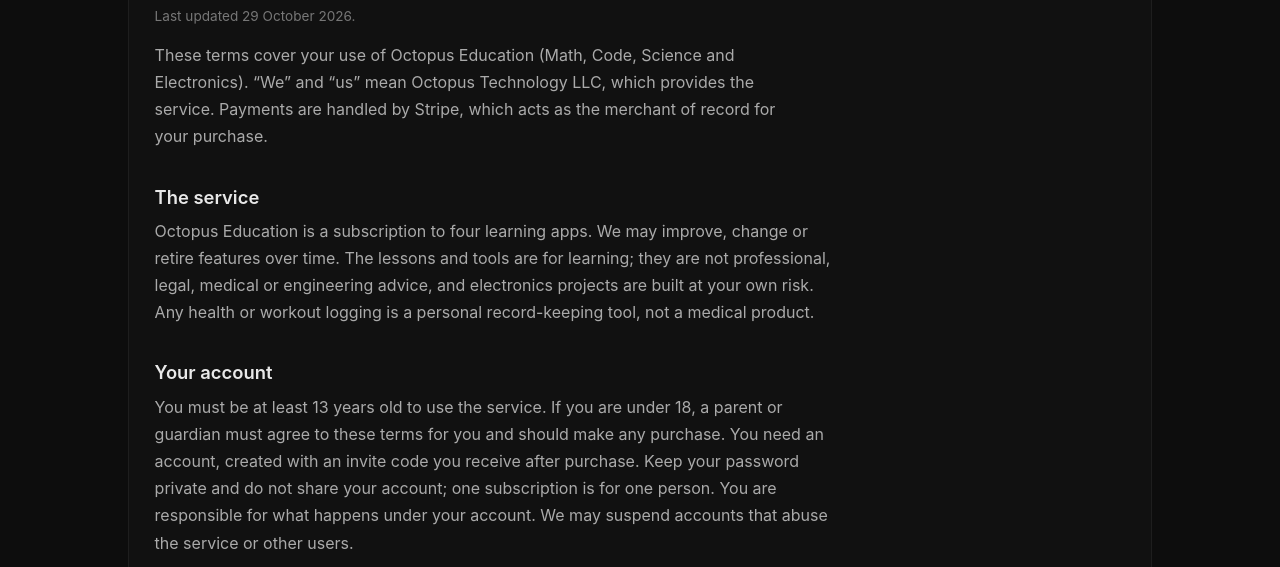
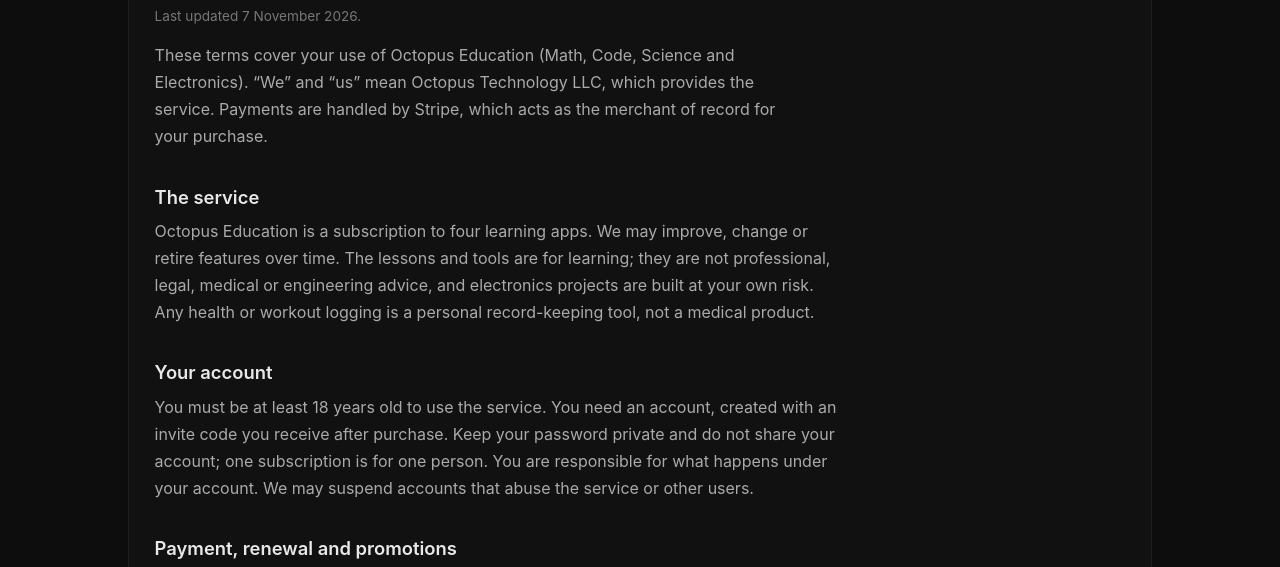
Before and after one commit to Octopus-Security/octopus-tech-site, a website: page public/terms.html in a window 1280 px wide. Shown: the part 181-748 px from the top of the page. Drawn offline with Linux system fonts and the light colour scheme.

Commit message:
Terms and privacy: minimum age 18, no parent or guardian path
Co-Authored-By: Claude Opus 5.5 <noreply@anthropic.com>

```diff
--- a/public/terms.html
+++ b/public/terms.html
@@ -52,13 +52,13 @@
         <div class="content-container legal">
             <div class="page-intro">
                 <h1>Terms of Service</h1>
-                <p class="legal-meta">Last updated 29 October 2026.</p>
+                <p class="legal-meta">Last updated 7 November 2026.</p>
                 <p>These terms cover your use of Octopus Education (Math, Code, Science and Electronics). &ldquo;We&rdquo; and &ldquo;us&rdquo; mean Octopus Technology LLC, which provides the service. Payments are handled by Stripe, which acts as the merchant of record for your purchase.</p>
             </div>
             <h2>The service</h2>
             <p>Octopus Education is a subscription to four learning apps. We may improve, change or retire features over time. The lessons and tools are for learning; they are not professional, legal, medical or engineering advice, and electronics projects are built at your own risk. Any health or workout logging is a personal record-keeping tool, not a medical product.</p>
             <h2>Your account</h2>
-            <p>You must be at least 13 years old to use the service. If you are under 18, a parent or guardian must agree to these terms for you and should make any purchase. You need an account, created with an invite code you receive after purchase. Keep your password private and do not share your account; one subscription is for one person. You are responsible for what happens under your account. We may suspend accounts that abuse the service or other users.</p>
+            <p>You must be at least 18 years old to use the service. You need an account, created with an invite code you receive after purchase. Keep your password private and do not share your account; one subscription is for one person. You are responsible for what happens under your account. We may suspend accounts that abuse the service or other users.</p>
             <h2>Payment, renewal and promotions</h2>
             <p>Octopus Education costs $11 per month or $89 per year (USD, plus any sales tax, which Stripe calculates and collects as merchant of record). Payments are processed by Stripe. <strong>Your subscription renews automatically</strong> at the end of each period, at the then-current price for the plan you chose, and the payment method you gave is charged, until you cancel. Cancel before the renewal date to avoid the next charge.</p>
             <p>Promotions: we may offer promo codes, for example a code that reduces the first payment so a first month costs $5. A promo applies only to the payment(s) described when it is offered; after that, the regular price applies and renews automatically.</p>
```
Also changed, not shown: public/privacy.html (+2 -2 lines).
